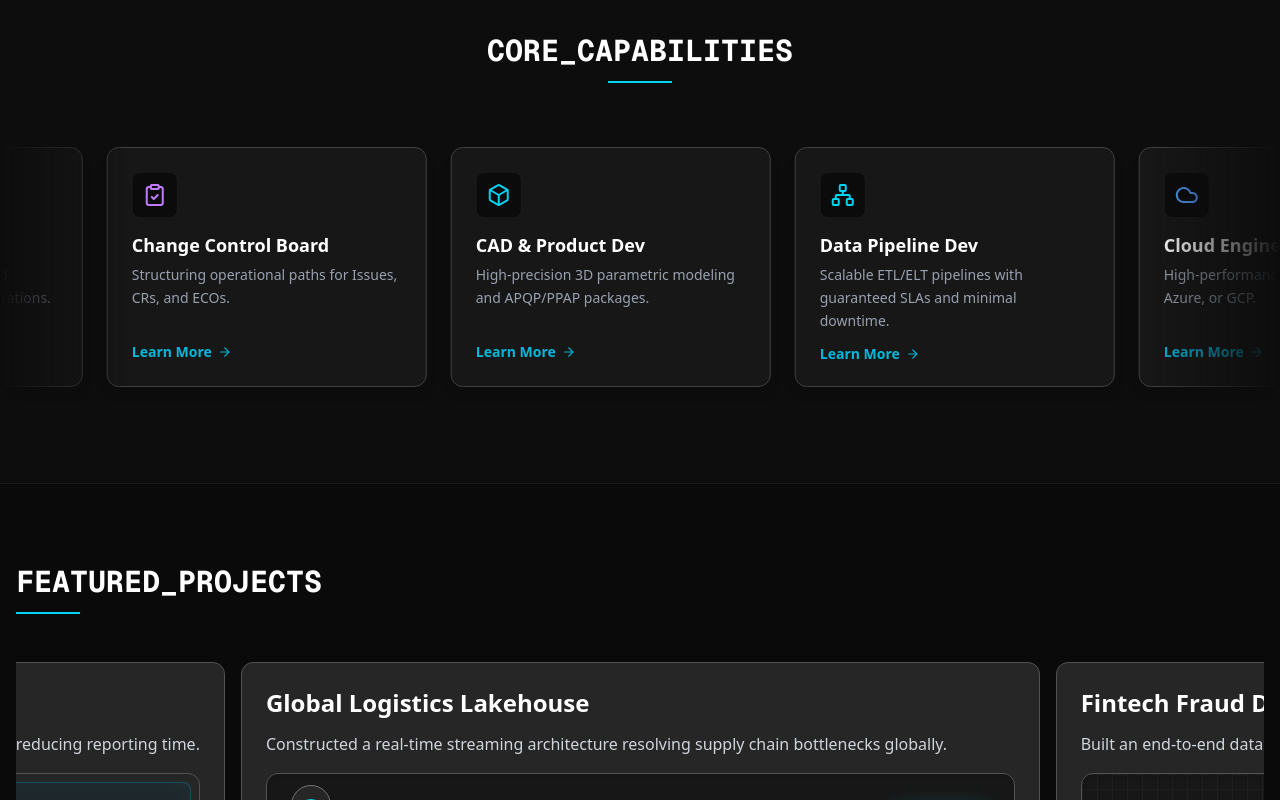
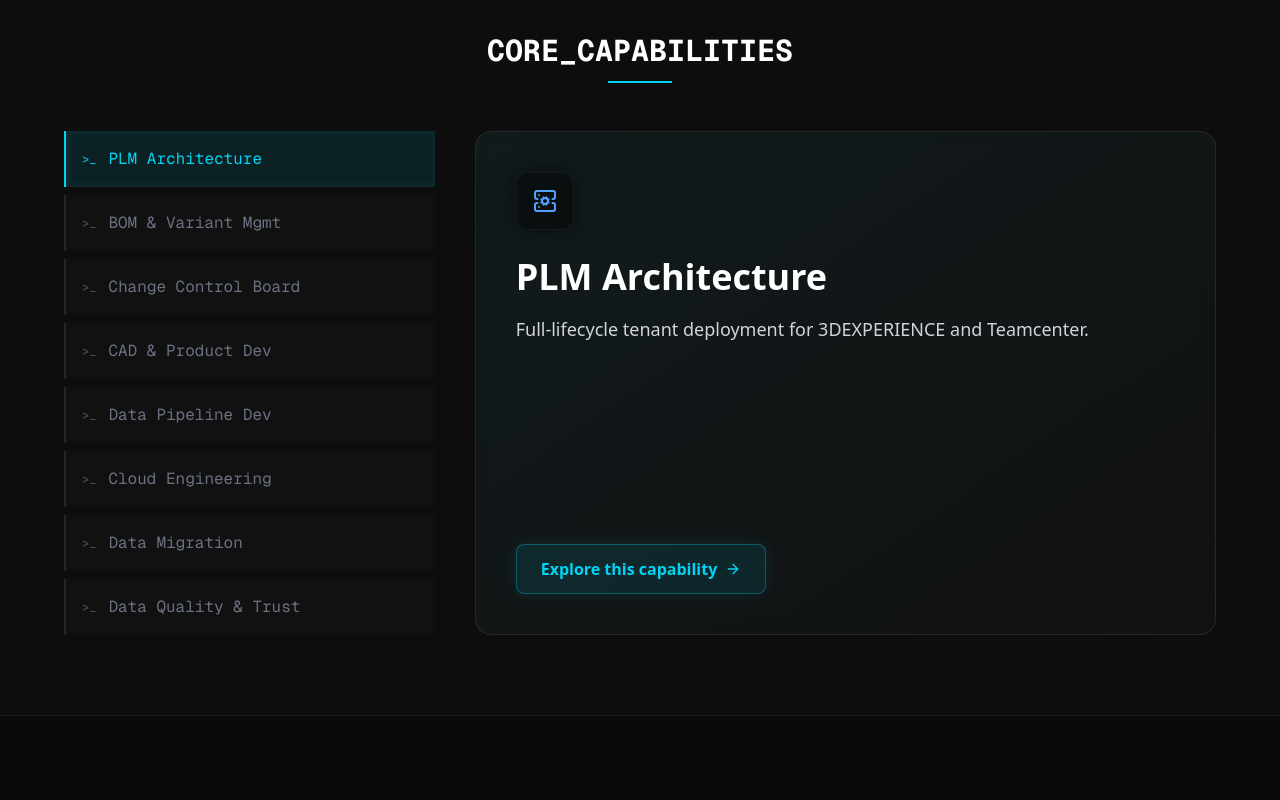
Before and after one commit to Sruthi-ng/willowvibe-web, a Next.js app: page / in a window 1280 px wide. Shown: the part 1420-2220 px from the top of the page. Built offline with nearby package versions, Linux system fonts and the light colour scheme.

Commit message:
Update Core Capabilities to use Command Center Tabs

```diff
--- a/src/app/page.tsx
+++ b/src/app/page.tsx
@@ -117,50 +117,65 @@ function TestimonialsCarousel() {
     </div>
   );
 }
-function CoreCapabilitiesMarquee() {
-  const [isHovered, setIsHovered] = useState(false);
-  const baseX = useMotionValue(0);
-  const trackRef = useRef<HTMLDivElement>(null);
-
-  useAnimationFrame((time, delta) => {
-    let moveBy = 1.5 * (delta / 16);
-    if (isHovered) {
-      moveBy *= 0.15; // slow down significantly
-    }
-
-    if (trackRef.current) {
-      const totalWidth = trackRef.current.scrollWidth;
-      const halfWidth = totalWidth / 2;
-
-      let newX = baseX.get() - moveBy;
-      if (newX <= -halfWidth) {
-        newX += halfWidth;
-      }
-      baseX.set(newX);
-    }
-  });
+function CoreCapabilitiesTerminal() {
+  const [activeIndex, setActiveIndex] = useState(0);
 
   return (
-    <div
-      className="w-full overflow-hidden relative py-4"
-      style={{ maskImage: 'linear-gradient(to right, transparent, black 10%, black 90%, transparent)', WebkitMaskImage: 'linear-gradient(to right, transparent, black 10%, black 90%, transparent)' }}
-      onMouseEnter={() => setIsHovered(true)}
-      onMouseLeave={() => setIsHovered(false)}
-    >
-      <motion.div ref={trackRef} className="flex gap-4 md:gap-6 w-max pr-4 md:pr-6" style={{ x: baseX }}>
-        {[...SERVICES, ...SERVICES].map((service, index) => (
-          <div key={index} className="w-72 md:w-80 shrink-0 p-5 md:p-6 rounded-xl bg-neutral-900 border border-neutral-700 hover:border-cyan-400/50 transition-all duration-300 group flex flex-col shadow-lg hover:shadow-cyan-500/10 h-[220px] md:h-[240px]">
-            <div className="mb-4 p-2.5 rounded-lg bg-black/50 inline-block group-hover:bg-cyan-400/10 transition-colors border border-white/5 w-max">
-                {service.icon}
-            </div>
-            <h3 className="text-base md:text-lg font-bold mb-2 text-white leading-tight group-hover:text-cyan-400 transition-colors">{service.title}</h3>
-            <p className="text-gray-400 text-xs md:text-sm leading-relaxed flex-grow">{service.desc}</p>
-            <Link href="/services" className="inline-flex items-center gap-1.5 text-cyan-500 text-xs md:text-sm font-bold group-hover:text-cyan-300 transition-colors mt-3">
-                Learn More <ArrowRight size={14} className="group-hover:translate-x-1 transition-transform" />
-            </Link>
-          </div>
-        ))}
-      </motion.div>
+    <div className="w-full max-w-6xl mx-auto flex flex-col lg:flex-row gap-6 lg:gap-10 items-stretch">
+      {/* Left side: Tabs */}
+      <div className="w-full lg:w-1/3 flex flex-col gap-2">
+        {SERVICES.map((service, index) => {
+          const isActive = activeIndex === index;
+          return (
+            <button
+              key={index}
+              onClick={() => setActiveIndex(index)}
+              className={`flex items-center gap-3 w-full text-left px-4 py-3 md:py-4 transition-all duration-300 font-mono text-sm md:text-base border-l-2 ${
+                isActive
+                  ? "border-cyan-400 bg-cyan-400/10 text-cyan-400 shadow-[inset_2px_0_10px_rgba(34,211,238,0.1)]"
+                  : "border-neutral-800 bg-neutral-900/50 text-gray-500 hover:text-gray-300 hover:bg-neutral-800 hover:border-gray-500"
+              }`}
+            >
+              <span className={`text-xs ${isActive ? "text-cyan-400" : "text-gray-600"}`}>{`>_`}</span>
+              <span className="truncate">{service.title}</span>
+            </button>
+          );
+        })}
+      </div>
+
+      {/* Right side: Display Window */}
+      <div className="w-full lg:w-2/3">
+        <div className="h-full w-full rounded-2xl bg-neutral-900/50 border border-white/10 p-6 md:p-10 flex flex-col backdrop-blur-sm relative overflow-hidden">
+          <div className="absolute inset-0 bg-gradient-to-br from-cyan-400/5 to-transparent pointer-events-none" />
+
+          <AnimatePresence mode="wait">
+            <motion.div
+              key={activeIndex}
+              initial={{ opacity: 0, y: 20 }}
+              animate={{ opacity: 1, y: 0 }}
+              exit={{ opacity: 0, y: -20 }}
+              transition={{ duration: 0.3 }}
+              className="relative z-10 flex flex-col h-full"
+            >
+              <div className="mb-6 p-4 rounded-xl bg-black/40 inline-block border border-white/5 w-max shadow-[0_0_15px_rgba(0,0,0,0.5)]">
+                  {SERVICES[activeIndex].icon}
+              </div>
+              <h3 className="text-2xl md:text-4xl font-bold mb-4 text-white leading-tight">
+                {SERVICES[activeIndex].title}
+              </h3>
+              <p className="text-gray-300 text-base md:text-lg leading-relaxed flex-grow">
+                {SERVICES[activeIndex].desc}
+              </p>
+
+              <div className="mt-8 md:mt-12">
+                <Link href="/services" className="inline-flex items-center gap-2 px-6 py-3 bg-cyan-400/10 text-cyan-400 hover:bg-cyan-400 hover:text-black border border-cyan-400/30 rounded-lg text-sm md:text-base font-bold transition-all shadow-[0_0_15px_rgba(34,211,238,0.1)] hover:shadow-[0_0_20px_rgba(34,211,238,0.3)] w-max">
+                  Explore this capability <ArrowRight size={16} />
+                </Link>
+              </div>
+            </motion.div>
+          </AnimatePresence>
+        </div>
+      </div>
     </div>
   );
 }
@@ -294,7 +309,7 @@ export default function Home() {
           <h2 className="text-xl md:text-3xl font-bold mb-3 font-mono">CORE_CAPABILITIES</h2>
           <div className="h-0.5 w-16 bg-cyan-400 mx-auto" />
         </div>
-        <CoreCapabilitiesMarquee />
+        <CoreCapabilitiesTerminal />
       </section>
 
       {/* 5. FEATURED PROJECTS */}
```
